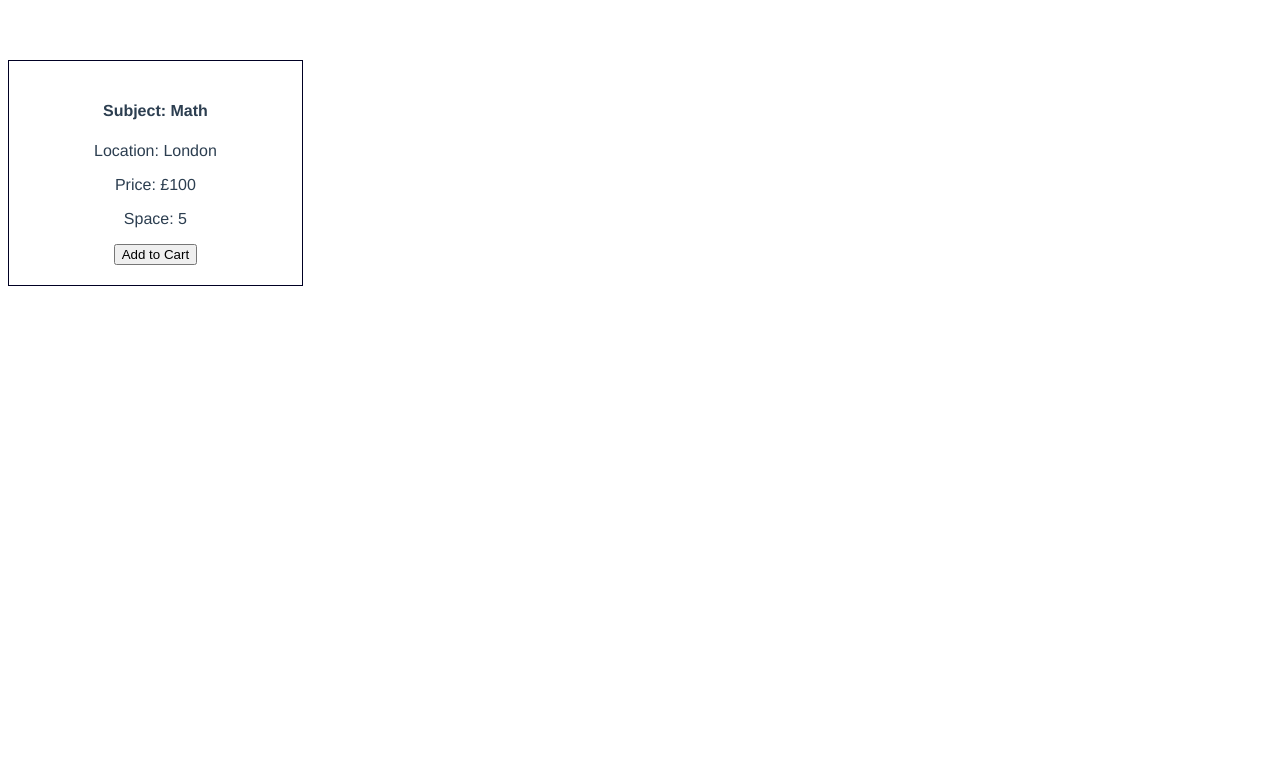
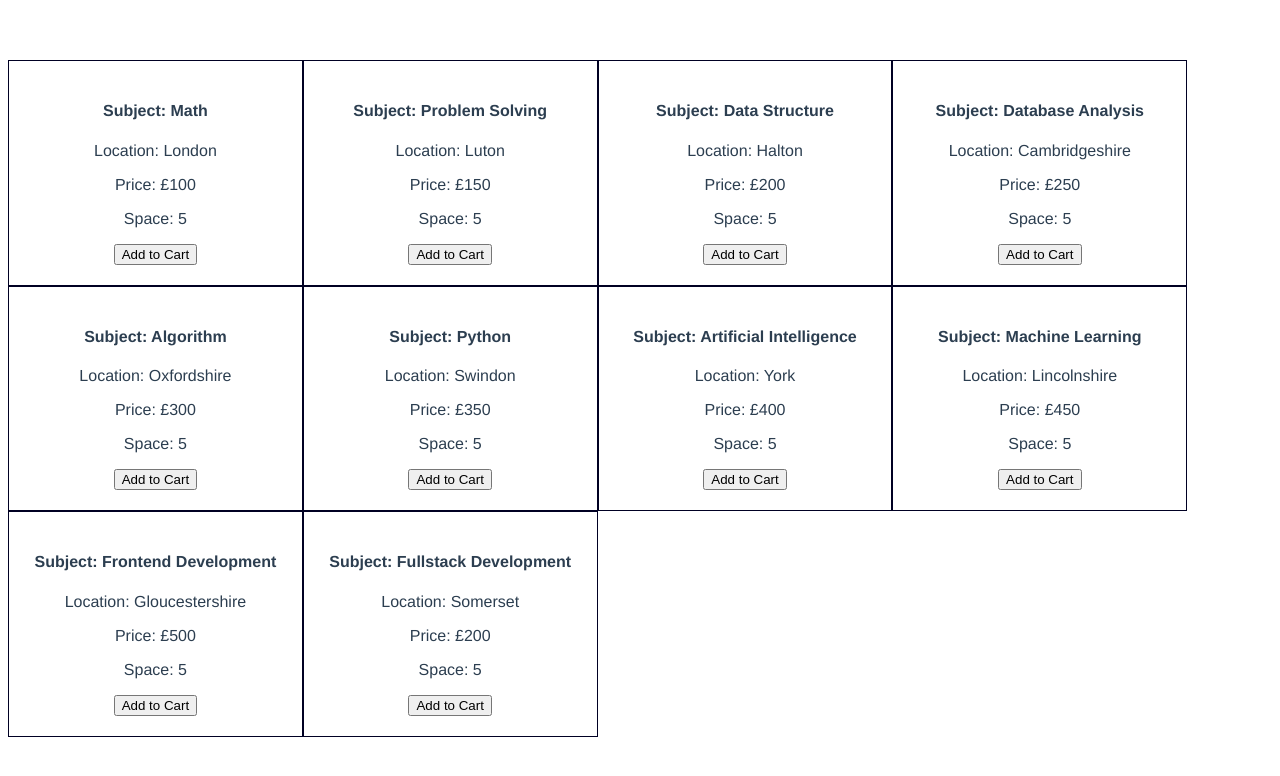
Before and after one commit to Elijahitiary/lesson-app, a Vue app: page / in a window 1280 px wide. Shown: the top 776 px of the page. Built offline with nearby package versions, Linux system fonts and the light colour scheme.

Commit message:
display lessons list using v-for

```diff
--- a/src/App.vue
+++ b/src/App.vue
@@ -1,6 +1,6 @@
 <template>
   <div class="container-lessons">
-    <LessonCard />
+    <LessonCard v-for="lesson in lessons" :key="lesson.id" :lesson="lesson" />
   </div>
 </template>
 
@@ -13,7 +13,80 @@ export default {
     LessonCard,
   },
   data() {
-    return {}
+    return {
+      lessons: [
+        {
+          id: 1,
+          subject: 'Math',
+          location: 'London',
+          price: '£100',
+          space: 5,
+        },
+        {
+          id: 2,
+          subject: 'Problem Solving',
+          location: 'Luton',
+          price: '£150',
+          space: 5,
+        },
+        {
+          id: 3,
+          subject: 'Data Structure',
+          location: 'Halton',
+          price: '£200',
+          space: 5,
+        },
+        {
+          id: 4,
+          subject: 'Database Analysis',
+          location: 'Cambridgeshire',
+          price: '£250',
+          space: 5,
+        },
+        {
+          id: 5,
+          subject: 'Algorithm',
+          location: 'Oxfordshire',
+          price: '£300',
+          space: 5,
+        },
+        {
+          id: 6,
+          subject: 'Python',
+          location: 'Swindon',
+          price: '£350',
+          space: 5,
+        },
+        {
+          id: 7,
+          subject: 'Artificial Intelligence',
+          location: 'York',
+          price: '£400',
+          space: 5,
+        },
+        {
+          id: 8,
+          subject: 'Machine Learning',
+          location: 'Lincolnshire',
+          price: '£450',
+          space: 5,
+        },
+        {
+          id: 9,
+          subject: 'Frontend Development',
+          location: 'Gloucestershire',
+          price: '£500',
+          space: 5,
+        },
+        {
+          id: 10,
+          subject: 'Fullstack Development',
+          location: 'Somerset',
+          price: '£200',
+          space: 5,
+        },
+      ],
+    }
   },
 }
 </script>
@@ -27,4 +100,9 @@ export default {
   color: #2c3e50;
   margin-top: 60px;
 }
+
+.container-lessons {
+  display: flex;
+  flex-flow: row wrap;
+}
 </style>
--- a/src/components/lessonCard.vue
+++ b/src/components/lessonCard.vue
@@ -14,18 +14,7 @@
 export default {
   name: 'LessonCard',
   props: {
-    // lesson: Object,
-  },
-  data() {
-    return {
-      lesson: {
-        id: 1,
-        subject: 'Math',
-        location: 'London',
-        price: '£100',
-        space: 5,
-      },
-    }
+    lesson: Object,
   },
 }
 </script>
```
